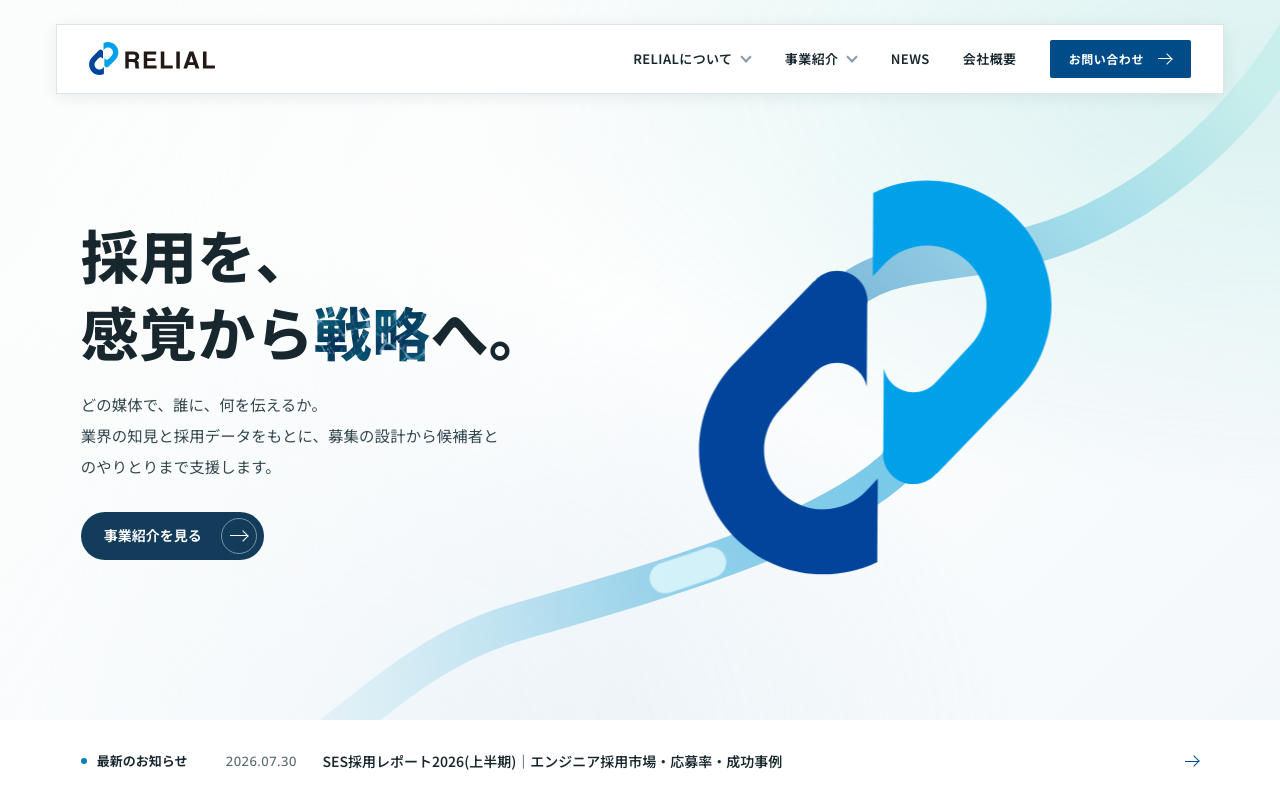
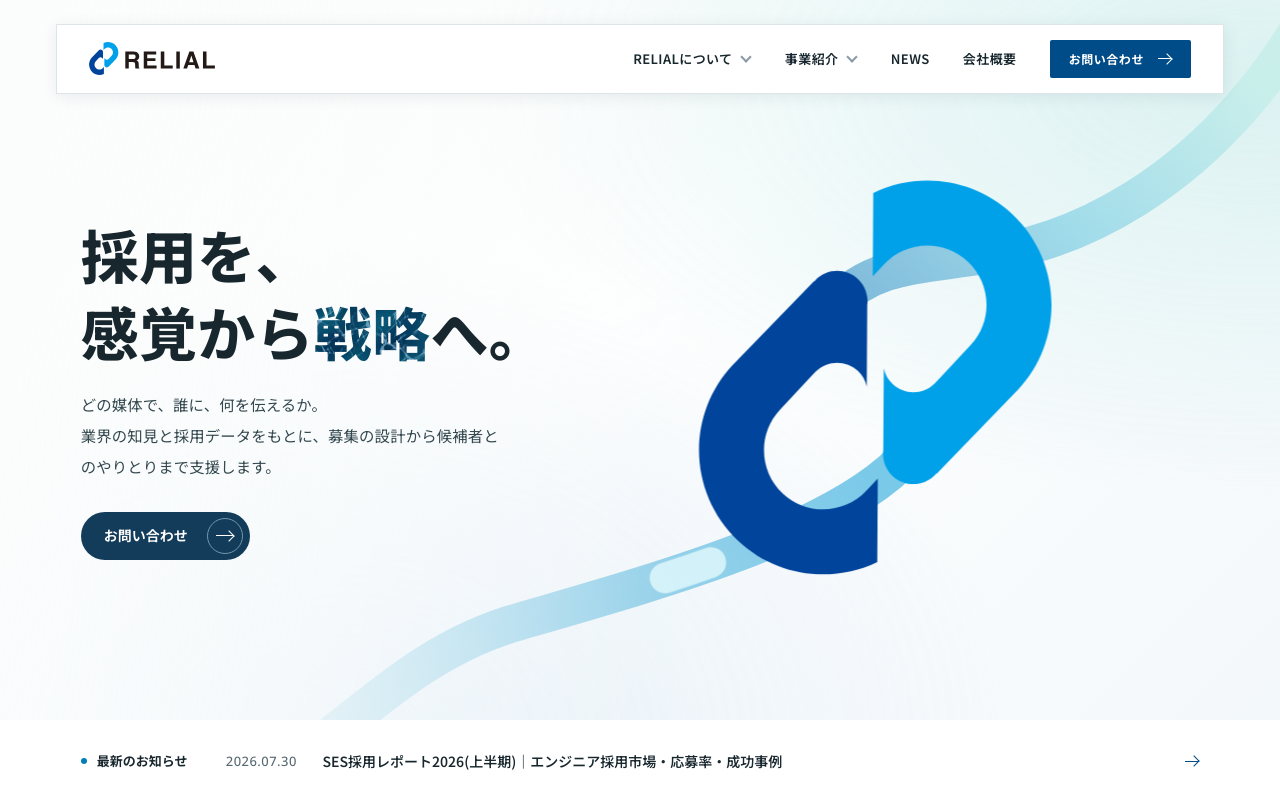
Before and after one commit to infoquestcrew-ui/relial-ui, a plain HTML site: page index.html in a window 1280 px wide. Shown: the top 800 px of the page. Drawn offline with Linux system fonts and the light colour scheme; a web font is replaced by a local one.

Commit message:
Link the homepage hero to the contact form

```diff
--- a/index.html
+++ b/index.html
@@ -136,7 +136,7 @@
         <div class="home-intro">
           <h1 id="home-headline"><span>採用を、</span><span>感覚から<em class="strategy-water">戦略</em>へ。</span></h1>
           <p class="intro-body">どの媒体で、誰に、何を伝えるか。<br>業界の知見と採用データをもとに、募集の設計から候補者とのやりとりまで支援します。</p>
-          <a class="hero-action" href="#service">事業紹介を見る<span class="direction"><i class="arrow" aria-hidden="true"></i></span></a>
+          <a class="hero-action" href="contact.html">お問い合わせ<span class="direction"><i class="arrow" aria-hidden="true"></i></span></a>
         </div>
         <div class="opening-scene" aria-hidden="true">
           <p class="opening-title" lang="en">
```
